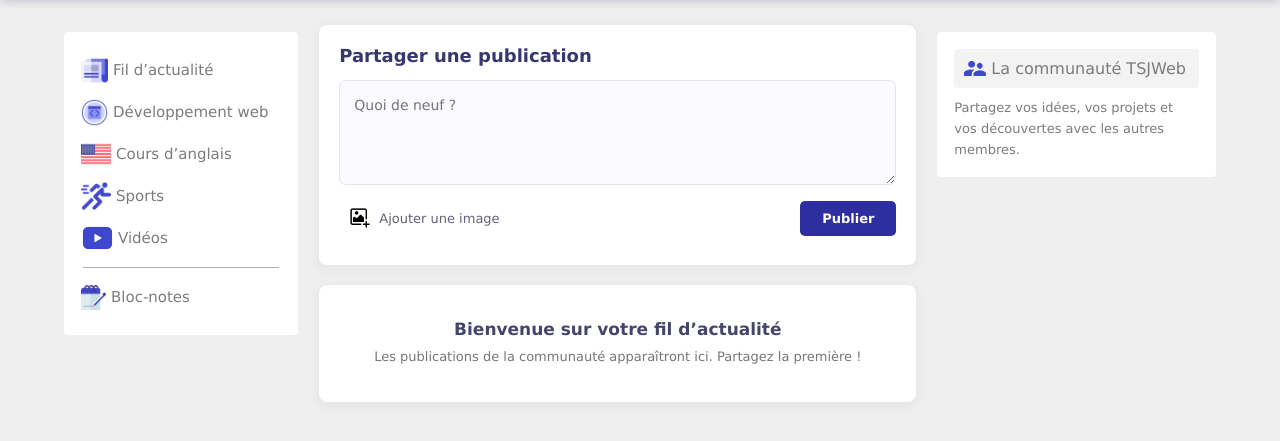
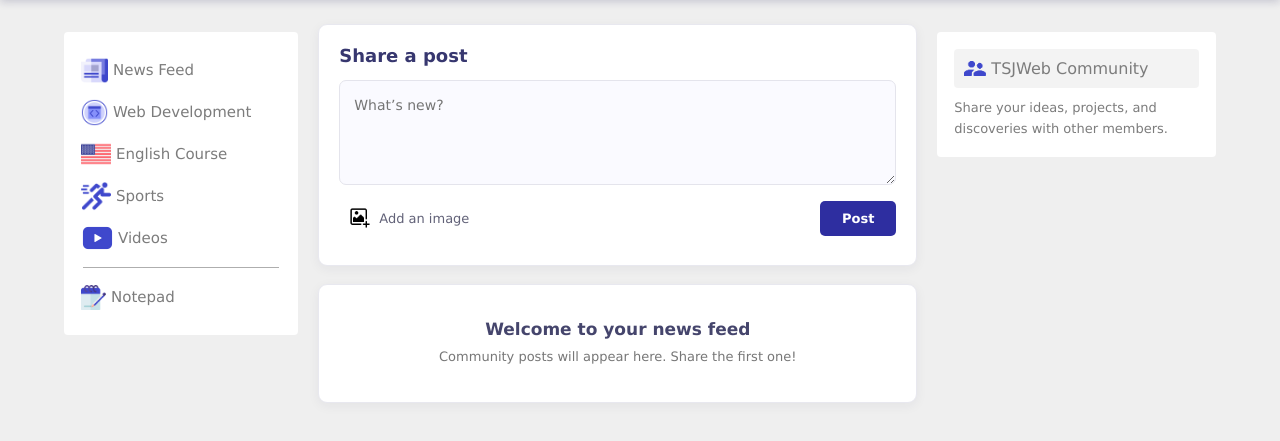
Before and after one commit to TahiniavoSamsonJohannes/TSJWeb, a PHP site: page /Home.php in a window 1280 px wide. Shown: the part 45-486 px from the top of the page. Run offline with PHP 8.4, Linux system fonts and the light colour scheme; the visitor is signed in with stand-in values (Sample User, id 1); data that the repository does not hold is empty.

```diff
--- a/Home.php
+++ b/Home.php
@@ -10,13 +10,13 @@ if ($_SERVER['REQUEST_METHOD'] === 'POST' && isset($_POST['publish'])) {
     $image = $_FILES['post_image'] ?? null;
 
     if ($postText === '' && (!$image || $image['error'] === UPLOAD_ERR_NO_FILE)) {
-        $postError = 'Ajoutez un texte ou une image à votre publication.';
+        $postError = 'Add text or an image to your post.';
     } elseif (mb_strlen($postText) > 5000) {
-        $postError = 'Le texte ne peut pas dépasser 5 000 caractères.';
+        $postError = 'The text cannot exceed 5,000 characters.';
     } elseif ($image && $image['error'] !== UPLOAD_ERR_NO_FILE && $image['error'] !== UPLOAD_ERR_OK) {
-        $postError = 'Le chargement de l’image a échoué.';
+        $postError = 'Image upload failed.';
     } elseif ($image && $image['error'] === UPLOAD_ERR_OK && $image['size'] > 5 * 1024 * 1024) {
-        $postError = 'L’image ne peut pas dépasser 5 Mo.';
+        $postError = 'The image cannot be larger than 5 MB.';
     } else {
         $imagePath = null;
         if ($image && $image['error'] === UPLOAD_ERR_OK) {
@@ -24,15 +24,15 @@ if ($_SERVER['REQUEST_METHOD'] === 'POST' && isset($_POST['publish'])) {
             $mimeType = $finfo->file($image['tmp_name']);
             $allowedTypes = ['image/jpeg' => 'jpg', 'image/png' => 'png', 'image/gif' => 'gif', 'image/webp' => 'webp'];
             if (!isset($allowedTypes[$mimeType])) {
-                $postError = 'Choisissez une image JPG, PNG, GIF ou WebP.';
+                $postError = 'Choose a JPG, PNG, GIF, or WebP image.';
             } else {
                 $uploadDirectory = __DIR__ . '/uploads/posts';
                 if (!is_dir($uploadDirectory) && !mkdir($uploadDirectory, 0755, true)) {
-                    $postError = 'Le dossier des images ne peut pas être créé.';
+                    $postError = 'The image folder could not be created.';
                 } else {
                     $fileName = bin2hex(random_bytes(16)) . '.' . $allowedTypes[$mimeType];
                     if (!move_uploaded_file($image['tmp_name'], $uploadDirectory . '/' . $fileName)) {
-                        $postError = 'L’image n’a pas pu être enregistrée.';
+                        $postError = 'The image could not be saved.';
                     } else {
                         $imagePath = 'uploads/posts/' . $fileName;
                     }
@@ -55,54 +55,54 @@ $posts = $postsQuery->fetchAll(PDO::FETCH_ASSOC);
 ?>
 
 <!DOCTYPE html>
-<html lang="fr">
+<html lang="en">
     <?php include("head.php"); ?>
 <body>
     <?php include("navbar.php"); ?>
 
     <main class="container-body home-layout">
         <aside class="sidebar-left home-sidebar">
-            <div class="links"><img src="images/newspaper.png" alt=""><a href="#fil-actualite">Fil d’actualité</a></div>
-            <div class="links"><img src="images/web-development.png" alt=""><a href="#">Développement web</a></div>
-            <div class="links"><img src="images/usa-flag.png" alt=""><a href="#">Cours d’anglais</a></div>
+            <div class="links"><img src="images/newspaper.png" alt=""><a href="#fil-actualite">News Feed</a></div>
+            <div class="links"><img src="images/web-development.png" alt=""><a href="#">Web Development</a></div>
+            <div class="links"><img src="images/usa-flag.png" alt=""><a href="#">English Course</a></div>
             <div class="links"><img src="images/sports.png" alt=""><a href="#">Sports</a></div>
-            <div class="links"><img src="images/videos.png" alt=""><a href="#">Vidéos</a></div>
+            <div class="links"><img src="images/videos.png" alt=""><a href="#">Videos</a></div>
             <hr>
-            <div class="links"><img src="images/carnet.png" alt=""><a href="#">Bloc-notes</a></div>
+            <div class="links"><img src="images/carnet.png" alt=""><a href="#">Notepad</a></div>
         </aside>
 
-        <section class="home-feed" id="fil-actualite" aria-label="Fil d’actualité">
+        <section class="home-feed" id="fil-actualite" aria-label="News feed">
             <form class="post-composer" method="POST" enctype="multipart/form-data">
-                <h1>Partager une publication</h1>
-                <textarea name="post_text" maxlength="5000" placeholder="Quoi de neuf ?" aria-label="Texte de la publication"><?= htmlspecialchars($postText, ENT_QUOTES, 'UTF-8') ?></textarea>
+                <h1>Share a post</h1>
+                <textarea name="post_text" maxlength="5000" placeholder="What’s new?" aria-label="Post text"><?= htmlspecialchars($postText, ENT_QUOTES, 'UTF-8') ?></textarea>
                 <?php if ($postError !== ''): ?><p class="post-error" role="alert"><?= htmlspecialchars($postError, ENT_QUOTES, 'UTF-8') ?></p><?php endif; ?>
                 <div class="composer-actions">
-                    <label class="image-picker" for="post-image"><img src="images/add-image.png" alt=""> Ajouter une image</label>
+                    <label class="image-picker" for="post-image"><img src="images/add-image.png" alt=""> Add an image</label>
                     <input id="post-image" type="file" name="post_image" accept="image/jpeg,image/png,image/gif,image/webp">
-                    <button type="submit" name="publish" value="1">Publier</button>
+                    <button type="submit" name="publish" value="1">Post</button>
                 </div>
                 <span class="selected-image" id="selected-image"></span>
             </form>
 
             <?php if (!$posts): ?>
-                <div class="empty-feed"><h2>Bienvenue sur votre fil d’actualité</h2><p>Les publications de la communauté apparaîtront ici. Partagez la première !</p></div>
+                <div class="empty-feed"><h2>Welcome to your news feed</h2><p>Community posts will appear here. Share the first one!</p></div>
             <?php else: ?>
                 <?php foreach ($posts as $post): ?>
                     <article class="post-card">
                         <header class="post-header">
                             <img src="images/profil-blue.png" alt="" class="post-avatar">
                             <div><strong><?= htmlspecialchars($post['firstname'] . ' ' . $post['lastname'], ENT_QUOTES, 'UTF-8') ?></strong>
-                                <time datetime="<?= htmlspecialchars(date(DATE_ATOM, strtotime($post['created_at'])), ENT_QUOTES, 'UTF-8') ?>"><?= htmlspecialchars(date('d/m/Y à H:i', strtotime($post['created_at'])), ENT_QUOTES, 'UTF-8') ?></time>
+                                <time datetime="<?= htmlspecialchars(date(DATE_ATOM, strtotime($post['created_at'])), ENT_QUOTES, 'UTF-8') ?>"><?= htmlspecialchars(date('m/d/Y \a\t g:i A', strtotime($post['created_at'])), ENT_QUOTES, 'UTF-8') ?></time>
                             </div>
                         </header>
                         <?php if ($post['content'] !== ''): ?><p class="post-content"><?= nl2br(htmlspecialchars($post['content'], ENT_QUOTES, 'UTF-8')) ?></p><?php endif; ?>
-                        <?php if ($post['image_path']): ?><img class="post-image" src="<?= htmlspecialchars($post['image_path'], ENT_QUOTES, 'UTF-8') ?>" alt="Image publiée par <?= htmlspecialchars($post['firstname'] . ' ' . $post['lastname'], ENT_QUOTES, 'UTF-8') ?>" loading="lazy"><?php endif; ?>
+                        <?php if ($post['image_path']): ?><img class="post-image" src="<?= htmlspecialchars($post['image_path'], ENT_QUOTES, 'UTF-8') ?>" alt="Image posted by <?= htmlspecialchars($post['firstname'] . ' ' . $post['lastname'], ENT_QUOTES, 'UTF-8') ?>" loading="lazy"><?php endif; ?>
                     </article>
                 <?php endforeach; ?>
             <?php endif; ?>
         </section>
 
-        <aside class="sidebar-right home-info"><div class="members"><img src="images/member.png" alt=""><span>La communauté TSJWeb</span></div><p>Partagez vos idées, vos projets et vos découvertes avec les autres membres.</p></aside>
+        <aside class="sidebar-right home-info"><div class="members"><img src="images/member.png" alt=""><span>TSJWeb Community</span></div><p>Share your ideas, projects, and discoveries with other members.</p></aside>
     </main>
 
     <script src="jQuery-3.7.js"></script>
--- a/Login.php
+++ b/Login.php
@@ -9,6 +9,7 @@
 
 <body onLoad="load_focus()">
     <div class="container">
+        <div class="auth-logo-wrap"><img class="auth-logo" src="images/TSJWeb-logo.png" alt="TSJWeb"></div>
         <span>Log in</span>
         <div class="error">
             <?php if(isset($error)){ echo $error; } ?>
@@ -16,8 +17,8 @@
         <form method="POST">
             <input type="text" name="id" id="identifier" placeholder="Identifier" autocomplete="off" value="<?php echo $id; ?>">
             <input type="password" name="pass" placeholder="Password" value="<?php echo $pass; ?>">
-            <input type="submit" name="submit" value="Login">
-            <a href="Signin.php">Signin an account</a>
+            <input type="submit" name="submit" value="Log in">
+            <a href="Signin.php">Create an account</a>
         </form>
     </div>
 
--- a/Notification.php
+++ b/Notification.php
@@ -8,6 +8,12 @@
     <?php include("head.php"); ?>
 <body>
     <?php include("navbar.php"); ?>
+    <main class="notification-page">
+        <section class="notification-empty" aria-live="polite">
+            <h1>Notifications</h1>
+            <p>No notifications yet.</p>
+        </section>
+    </main>
 
 
 
--- a/actions/LoginAction.php
+++ b/actions/LoginAction.php
@@ -16,7 +16,7 @@ if(isset($submit)){
         $UserInfos = $checkIfUserExists->fetch();
 
         if($checkIfUserExists->rowCount() == 0){
-            $error = "*Your id or password is incorrect...";
+            $error = "*Your identifier or password is incorrect.";
         }else{
 
             //Récupérer les données de l'user
@@ -31,7 +31,7 @@ if(isset($submit)){
         }
 
     }else{
-        $error = "*Please complete all the fields...";
+        $error = "*Please complete all fields.";
     }
 }
 
--- a/actions/MemberAction.php
+++ b/actions/MemberAction.php
@@ -17,7 +17,7 @@ if(!empty($toUserId)){
         echo $User["firstname"] . " " . $User["lastname"];
 
 }else{
-    echo 'Messages';
+    echo 'Select a member';
 }
 
 ?>
--- a/actions/SigninAction.php
+++ b/actions/SigninAction.php
@@ -17,7 +17,7 @@ if(isset($submit)){
 
         //Vérifier si les mots de passe sont identiques
         if($pass != $repass){
-            $error = "*Passwords are not the same!";
+            $error = "*Passwords do not match.";
         }else{
 
             $checkIfUserExists = $database->prepare("SELECT * FROM users WHERE firstname = ? AND lastname = ?");
@@ -26,7 +26,7 @@ if(isset($submit)){
 
             //Vérifier si l'utilisateur existe déjà
             if($checkIfUserExists->rowCount() > 0){
-                $error = "*This user already exists...";
+                $error = "*This account already exists.";
             }else{
 
                 //Insérer l'utilisateur dans la base de donnée
@@ -40,7 +40,7 @@ if(isset($submit)){
 
         }
     }else{
-        $error = "*Please complete all the fields...";
+        $error = "*Please complete all fields.";
     }
 }
 
--- a/database.php
+++ b/database.php
@@ -1,10 +1,17 @@
 <?php
-try{
-    $database = new PDO("mysql:host=localhost;dbname=tsjweb;charset=utf8mb4;","root","", [
+$dbHost = 'sql208.infinityfree.com';
+$dbPort = 3306;
+$dbName = 'if0_43180411_tsjweb';
+$dbUsername = 'if0_43180411';
+$dbPassword = '12345678TSJ';
+
+try {
+    $dsn = "mysql:host={$dbHost};port={$dbPort};dbname={$dbName};charset=utf8mb4";
+    $database = new PDO($dsn, $dbUsername, $dbPassword, [
         PDO::ATTR_ERRMODE => PDO::ERRMODE_EXCEPTION,
         PDO::ATTR_DEFAULT_FETCH_MODE => PDO::FETCH_ASSOC,
     ]);
-}catch(PDOException $e){
-    echo "Error: " . $e->getMessage();
+} catch (PDOException $e) {
+    echo "Database connection error.";
 }
 ?>
--- a/navbar.php
+++ b/navbar.php
@@ -1,10 +1,10 @@
 <nav>
     <div class="nav-left">
-        <img src="images/TSJWeb-logo.png" class="logo">
+        <img src="images/TSJWeb-logo.png" class="logo" alt="TSJWeb">
         <ul>
-            <li><a href="Home.php"><img src="images/home-light.png"></a></li>
-            <li><a href="Chatbox.php"><img src="images/message.png"></a></li>
-            <li><a href="Notification.php"><img src="images/notification.png"></a></li>
+            <li><a href="Home.php" aria-label="Home"><img src="images/home-light.png" alt=""></a></li>
+            <li><a href="Chatbox.php" aria-label="Messages"><img src="images/message.png" alt=""></a></li>
+            <li><a href="Notification.php" aria-label="Notifications"><img src="images/notification.png" alt=""></a></li>
         </ul>
     </div>
 
@@ -15,7 +15,7 @@
         echo $_SESSION['firstname']." ". $_SESSION['lastname'];
     }
     ?>
-    <img src="images/profil.png" class="user-img">
+    <img src="images/profil.png" class="user-img" alt="Account menu" title="Account menu">
     </div>
     <div class="slide_menu">
         <a href="#">
--- a/tsjweb-db.sql
+++ b/tsjweb-db.sql
@@ -1,8 +1,8 @@
-CREATE DATABASE IF NOT EXISTS `tsjweb`
+CREATE DATABASE IF NOT EXISTS `if0_43180411_tsjweb`
   CHARACTER SET utf8mb4
   COLLATE utf8mb4_unicode_ci;
 
-USE `tsjweb`;
+USE `if0_43180411_tsjweb`;
 
 CREATE TABLE IF NOT EXISTS `users` (
   `id` INT UNSIGNED NOT NULL AUTO_INCREMENT,
```
Also changed, not shown: Chatbox.php (+11 -5 lines), Signin.php (+9 -8 lines), index.php (added, +10 -0 lines), style.css (+49 -27 lines).
